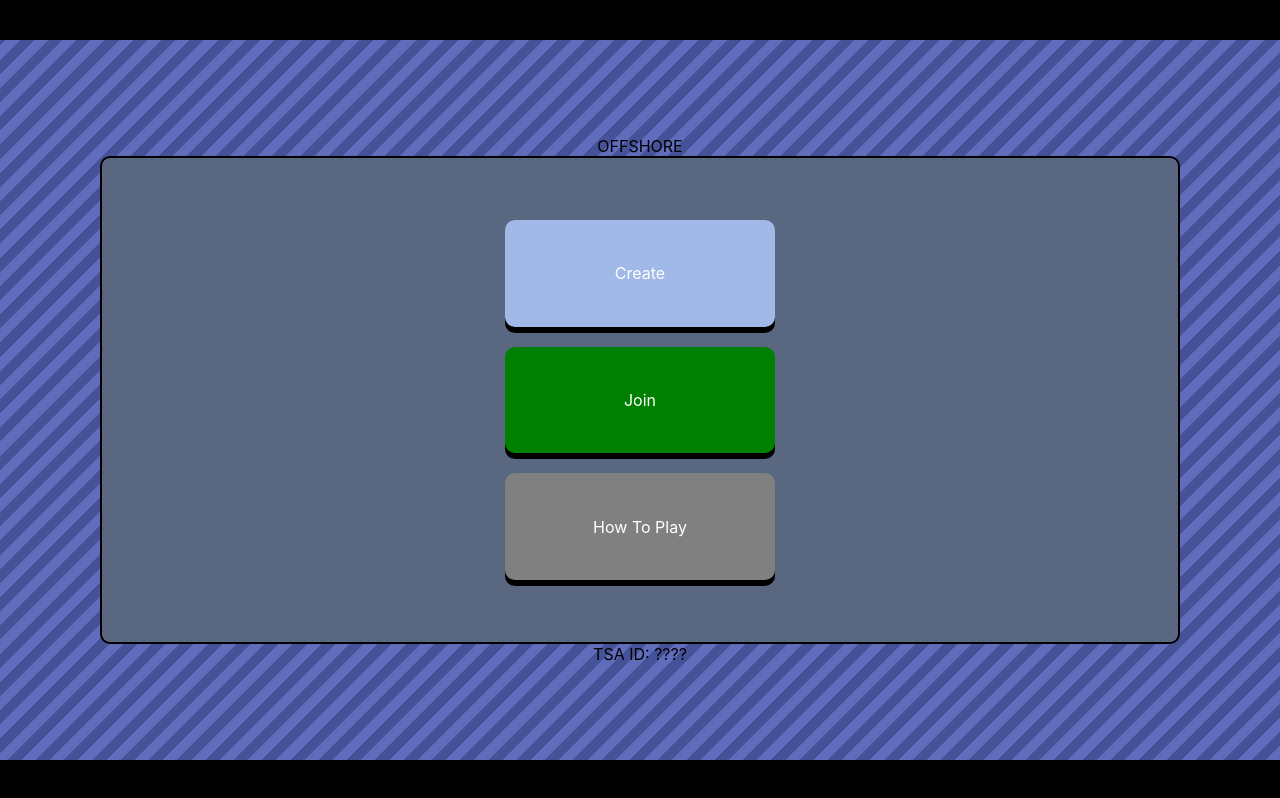
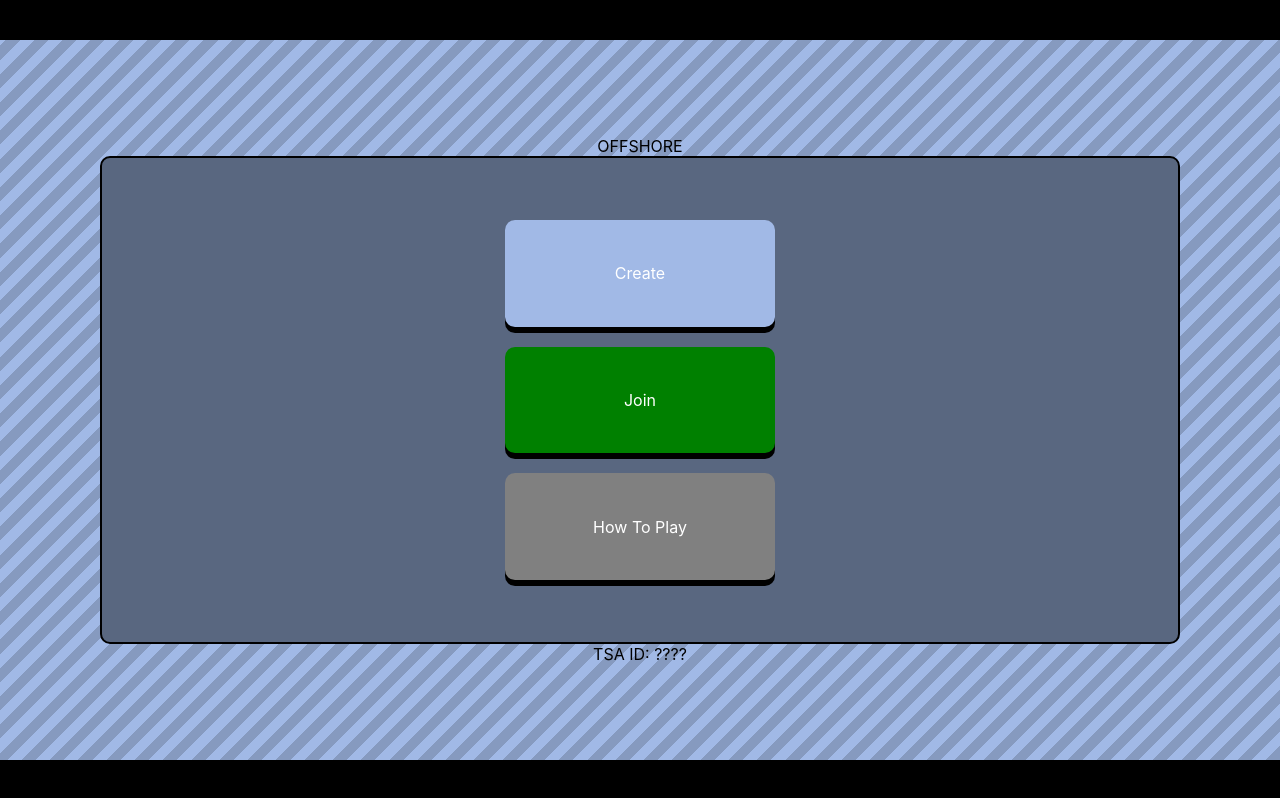
Before and after one commit to offshore-game/offshore, a React (Create React App) app in the folder client/: page / in a window 1280 px wide. Built offline with nearby package versions, Linux system fonts and the light colour scheme; no server answers.

Commit message:
Update Home.module.css

```diff
--- a/client/src/pages/Home/Home.module.css
+++ b/client/src/pages/Home/Home.module.css
@@ -18,11 +18,13 @@
 
     background: repeating-linear-gradient(
         -45deg,
-        #606dbc,
-        #606dbc 10px,
-        #465298 10px,
-        #465298 20px
+        var(--blue-3),
+        var(--blue-3) 10px,
+        var(--blue-4) 10px,
+        var(--blue-4) 20px
     );
+
+    background-position: 50% 50%;
 
     animation: InfiniteStripe 1s linear infinite;
 
```
